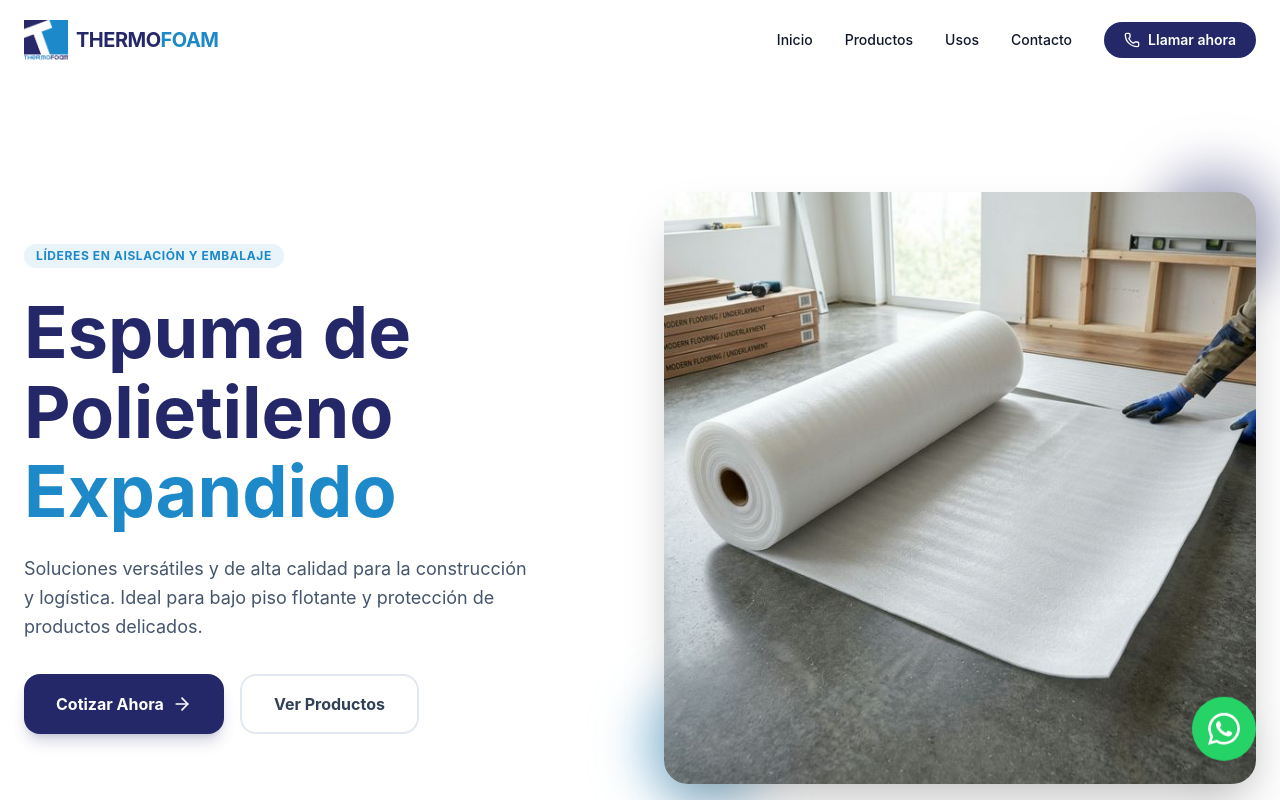
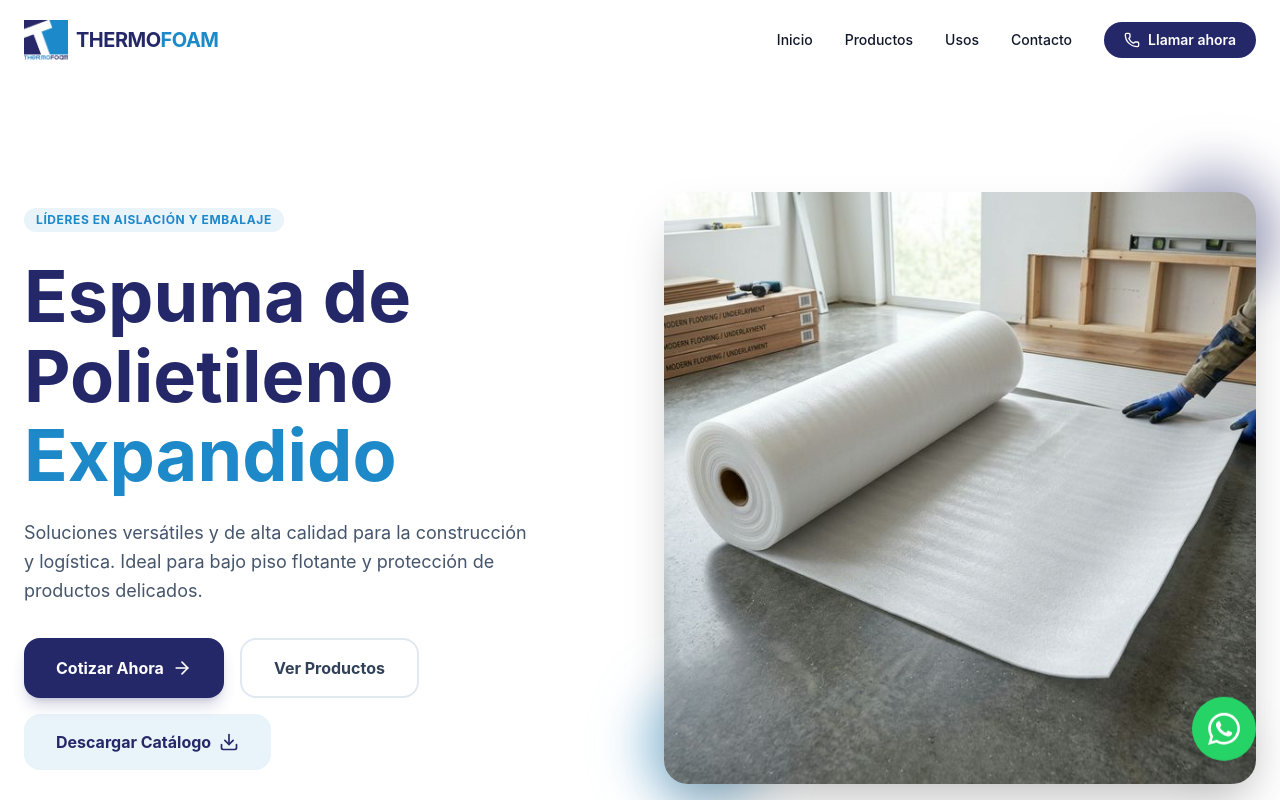
Before and after one commit to geneticpencil/ThermoFoam, a React (Vite) app: page / in a window 1280 px wide. Shown: the top 800 px of the page. Built offline with nearby package versions, Linux system fonts and the light colour scheme.

Commit message:
feat: Add direct PDF catalog download button to Hero section

```diff
--- a/src/App.tsx
+++ b/src/App.tsx
@@ -13,7 +13,8 @@ import {
   ChevronRight,
   Menu,
   X,
-  ArrowRight
+  ArrowRight,
+  Download
 } from "lucide-react";
 import { useState, useEffect } from "react";
 
@@ -145,9 +146,18 @@ export default function App() {
               </a>
               <a
                 href="#productos"
-                className="border-2 border-slate-200 text-slate-700 px-8 py-4 rounded-2xl font-bold hover:bg-slate-50 transition-all"
+                className="border-2 border-slate-200 text-slate-700 px-8 py-4 rounded-2xl font-bold hover:bg-slate-50 transition-all flex items-center justify-center"
               >
                 Ver Productos
+              </a>
+              <a
+                href="https://drive.google.com/uc?export=download&id=18aMP_XKzOk3nS9gaq_9EBJQRgy2SAZO8"
+                target="_blank"
+                rel="noopener noreferrer"
+                className="bg-brand-light/10 text-brand-dark px-8 py-4 rounded-2xl font-bold hover:bg-brand-light/20 transition-all flex items-center gap-2"
+              >
+                Descargar Catálogo
+                <Download size={20} />
               </a>
             </div>
           </motion.div>
```
